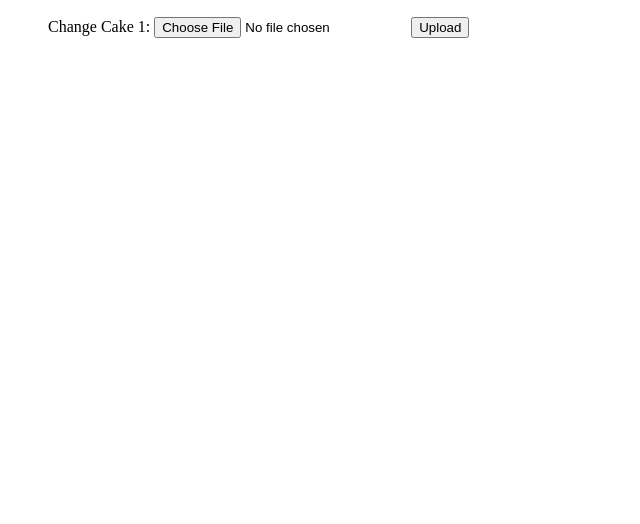
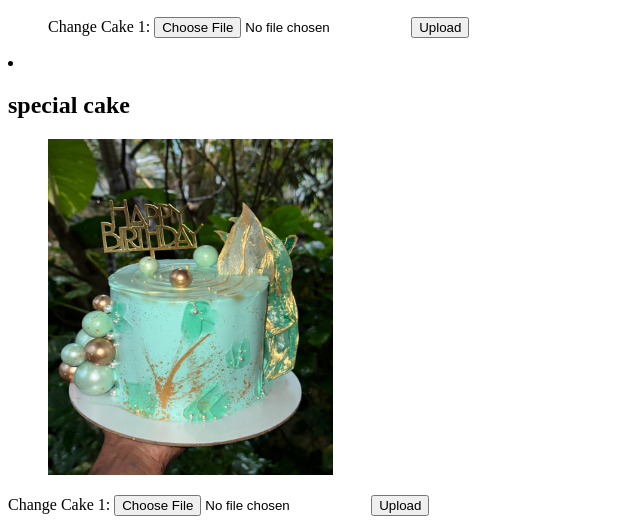
Before and after one commit to Jeyaresh/crave-n-bites, a website: page public/admin.html in a window 1280 px wide. Shown: the part 1293-1817 px from the top of the page, without its empty margins (0-640 px from the left). Before the commit the page ends 1347 px from the top, so only its background shows below. Drawn offline with Linux system fonts and the light colour scheme.

Commit message:
special cake img update via admin page

```diff
--- a/public/admin.html
+++ b/public/admin.html
@@ -7,7 +7,7 @@
 </head>
 
 
-<body k>
+<body>
 
 
   <ul class="grid-list">
@@ -18,7 +18,7 @@
 
 
 <figure class="card-banner img-holder">
-  <img src="/uploads/cake1.jpeg" width="285" height="336" loading="lazy" alt="Breakfast" class="img-cover">
+  <img src="/uploads/cake1.jpeg" width="285" height="336" loading="lazy" alt="cake" class="img-cover">
 </figure>
 
 
@@ -32,6 +32,8 @@
     </li>
 
 
+
+
 <li>
 
   <h2>service image 2</h2>
@@ -43,6 +45,8 @@
     <button type="submit">Upload</button>
   </form>
 </li>
+
+
 
 <li>
 
@@ -60,5 +64,21 @@
 </li>
 
 
+
+
+
+<li>
+
+  <h2>special cake</h2>
+<figure class="card-banner img-holder">
+  <img src="/uploads/cake5.jpeg" width="285" height="336" loading="lazy" alt="cake 5" class="img-cover">
+</figure>  <form action="/upload/cake5" method="post" enctype="multipart/form-data">
+    <label>Change Cake 1:</label>
+    <input type="file" name="image" required>
+    <button type="submit">Upload</button>
+  </form>
+</li>
+
+
 </body>
 </html>
```
Also changed, not shown: public/index.html (+1 -1 lines), uploads/cake5.jpeg (added).
